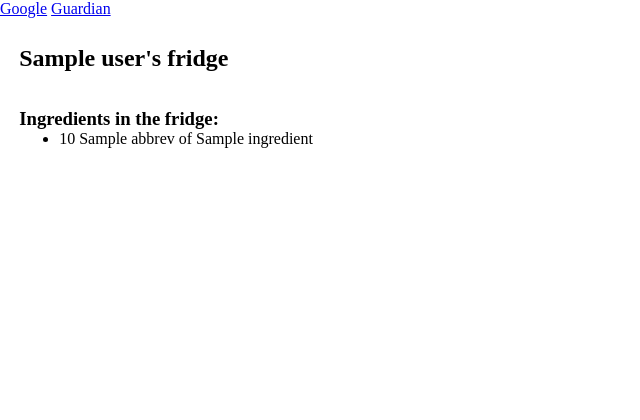
After one commit to vilisimo/cookme, a Django app: template templates/fridge/fridge_detail.html in a window 1280 px wide. The commit adds this page. Shown: the top 420 px of the page, without its empty margins (0-640 px from the left). Run offline with Django 3.2, Linux system fonts and the light colour scheme; the template is opened without the code that fills it: most values are stand-ins (such as "Sample title", 1, 10 or a date in 2020).

Commit message:
Fridge url added. Need tests. Index needs to show fridge link.

```diff
--- a/cookme/urls.py
+++ b/cookme/urls.py
@@ -26,6 +26,6 @@ urlpatterns = [
     url(r'^$', TemplateView.as_view(template_name='base.html'), name='home'),
     url(r'^recipes/', include('recipes.urls', namespace='recipes')),
     # url(r'^ingredients/', include('ingredients.urls', namespace='ingredients')),
-    # url(r'^fridge/', include('fridge.urls', namespace='fridge')),
+    url(r'^fridge/', include('fridge.urls', namespace='fridge')),
     url(r'^admin/', admin.site.urls),
 ] + static(settings.MEDIA_URL, document_root=settings.MEDIA_ROOT)
--- a/fridge/models.py
+++ b/fridge/models.py
@@ -1,4 +1,5 @@
 from django.db import models
+from django.urls import reverse
 
 from django.contrib.auth.models import User
 
@@ -14,6 +15,9 @@ class Fridge(models.Model):
 
     def __str__(self):
         return str(self.user) + '\'s fridge'
+
+    def get_absolute_url(self):
+        return reverse('fridge:fridge_detail')
 
 
 class FridgeIngredient(models.Model):
--- a/recipes/urls.py
+++ b/recipes/urls.py
@@ -1,4 +1,5 @@
 from django.conf.urls import url
+
 from .views import (
     recipes,
     recipe_detail
--- a/static/css/main.css
+++ b/static/css/main.css
@@ -1,3 +1,7 @@
+/* ********* */
+/* base.html */
+/* ********* */
+
 * {
     margin: 0;
 }
@@ -52,3 +56,12 @@ main {
 /*#ACF3FA*/
 /*#B3D7E3*/
 /*#5F8689*/
+
+
+/* ************ */
+/* recipes.html */
+/* ************ */
+
+#author {
+    font-style: italic;
+}
--- a/templates/base.html
+++ b/templates/base.html
@@ -5,16 +5,24 @@
 <head>
     <meta charset="UTF-8">
     <title>Cookme</title>
-    {% block stylesheets %}
+    {% block mainstyle %}
+        <!-- In case the main stylesheet should need to be overwritten. -->
         <link rel="stylesheet" href="{% static 'css/main.css' %}">
     {% endblock %}
+
+    {% block stylesheets %}
+        <!-- Put any additional stylesheets, JS, etc here. -->
+    {% endblock %}
+
 </head>
 
 <body>
     <header>
         <nav>
+            <div id="fridge">
+                <!-- Here should be a link to user's fridge. -->
+            </div>
             <a href="https://www.google.lt">Google</a>
-            <a href="https://www.facebook.com">Facebook</a>
             <a href="https://www.theguardian.com/">Guardian</a>
         </nav>
         {% block header %}
--- /dev/null
+++ b/templates/fridge/fridge_detail.html
@@ -0,0 +1,24 @@
+{% extends 'base.html' %}
+
+{% block main %}
+    {% if fridge %}
+        <h2>{{ fridge.user }}'s fridge</h2>
+        <br/><br/>
+        {% if ingredients %}
+            <h3>Ingredients in the fridge:</h3>
+            <ul>
+                {% for ingredient in ingredients %}
+                    <li>
+                        {{ ingredient.quantity }} {{ ingredient.unit.abbrev }}
+                        of {{ ingredient.ingredient }}
+                    </li>
+                {% endfor %}
+            </ul>
+        {% else %}
+            There are no ingredients in the fridge. Perhaps it is time to do
+            some shopping..?
+        {% endif %}
+    {% else %}
+        No fridge was found. That is strange!
+    {% endif %}
+{% endblock %}
--- a/templates/recipes/recipes.html
+++ b/templates/recipes/recipes.html
@@ -6,7 +6,7 @@
             {% for recipe in recipes %}
                 <li>
                     <a href="{{ recipe.get_absolute_url }}">
-                        {{ recipe.title }}
+                        {{ recipe.title }} by <span id="author">{{ recipe.author }}</span>
                     </a>
                 </li>
             {% endfor %}
```
Also changed, not shown: docs/TODO.md (+6 -4 lines), fridge/urls.py (+9 -0 lines), fridge/views.py (+26 -2 lines).
